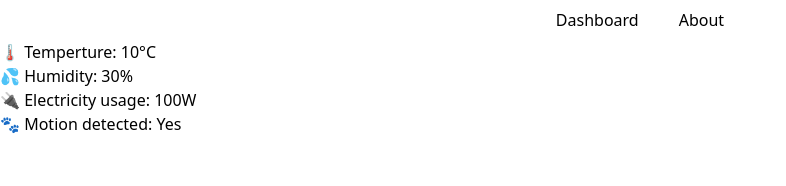
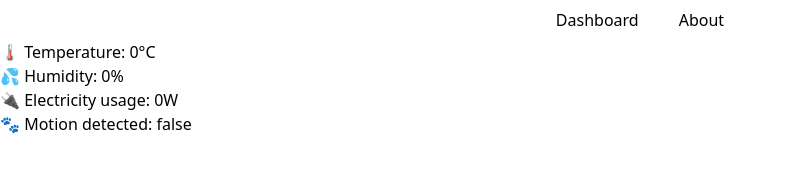
Before and after one commit to HuHa-Labs/IoT-Frontend, a Vue app: page / in a window 1280 px wide. Shown: the top 186 px of the page, without its empty margins (0-786 px from the left). Built offline with nearby package versions, Linux system fonts and the light colour scheme; the HTML template or start-up script is replaced by a standard one.

Commit message:
update: correctly use pinia

```diff
--- a/src/components/ChartGrid.vue
+++ b/src/components/ChartGrid.vue
@@ -4,9 +4,7 @@ import ChartPanel from '@/components/ChartPanel.vue'
 </script>
 
 <template>
-  <ChartPanel/>
+  <div class="!dark:text-red">
+    <ChartPanel/>
+  </div>
 </template>
-
-<style scoped>
-
-</style>
--- a/src/components/ChartPanel.vue
+++ b/src/components/ChartPanel.vue
@@ -4,7 +4,7 @@ import LastRecordChart from '@/components/charts/LastRecordChart.vue'
 </script>
 
 <template>
-  <div class="background-red">
+  <div>
     <LastRecordChart/>
   </div>
 </template>
--- a/src/components/charts/LastRecordChart.vue
+++ b/src/components/charts/LastRecordChart.vue
@@ -1,19 +1,21 @@
 <script setup lang="ts">
+import { useLatestRecordStore } from '@/stores/latest-data-store.ts'
+const latestRecordStore = useLatestRecordStore();
 </script>
 
 <template>
   <div>
     <p>
-      🌡 Temperture️: 10°C
+      🌡 Temperature️: {{ latestRecordStore.temp }}°C
     </p>
     <p>
-      💦 Humidity: 30%
+      💦 Humidity: {{ latestRecordStore.humidity }}%
     </p>
     <p>
-      🔌 Electricity usage: 100W
+      🔌 Electricity usage: {{ latestRecordStore.electricityUsage }}W
     </p>
     <p>
-      🐾 Motion detected: Yes
+      🐾 Motion detected: {{ latestRecordStore.motionDetected }}
     </p>
   </div>
 </template>
--- a/src/main.ts
+++ b/src/main.ts
@@ -3,7 +3,11 @@ import './assets/main.css'
 import { createApp } from 'vue'
 import App from './App.vue'
 import { router } from './plugins/router.ts'
+import { createPinia } from 'pinia'
+
+const pinia = createPinia();
 
 createApp(App)
-.use(router)
-.mount('#app')
+  .use(router)
+  .use(pinia)
+  .mount('#app')
--- a/src/stores/latest-data-store.ts
+++ b/src/stores/latest-data-store.ts
@@ -1,17 +1,16 @@
 import { defineStore } from "pinia";
 import { ref } from "vue";
-export const useLatestRecordStore = defineStore("latestRecord", () =>
-{
+
+export const useLatestRecordStore = defineStore("latestRecord", () => {
   const temp = ref(0);
   const humidity = ref(0);
   const electricityUsage = ref(0);
   const motionDetected = ref(false);
 
-  const data = ref({
-    "temp": temp,
-    "humidity": humidity,
-    "electricityUsage": electricityUsage,
-    "motionDetected": motionDetected,
-  });
-  return { data }
+  return {
+    temp,
+    humidity,
+    electricityUsage,
+    motionDetected,
+  };
 });
```
